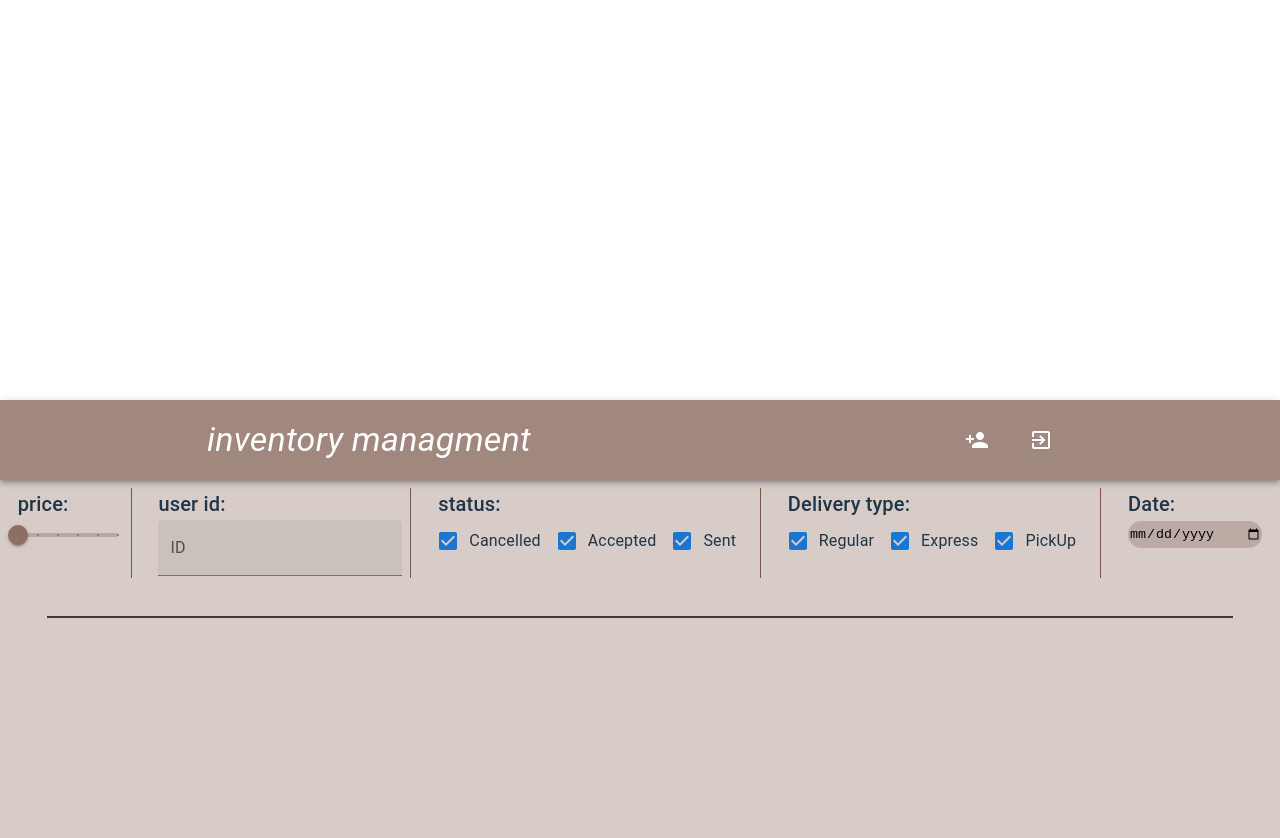
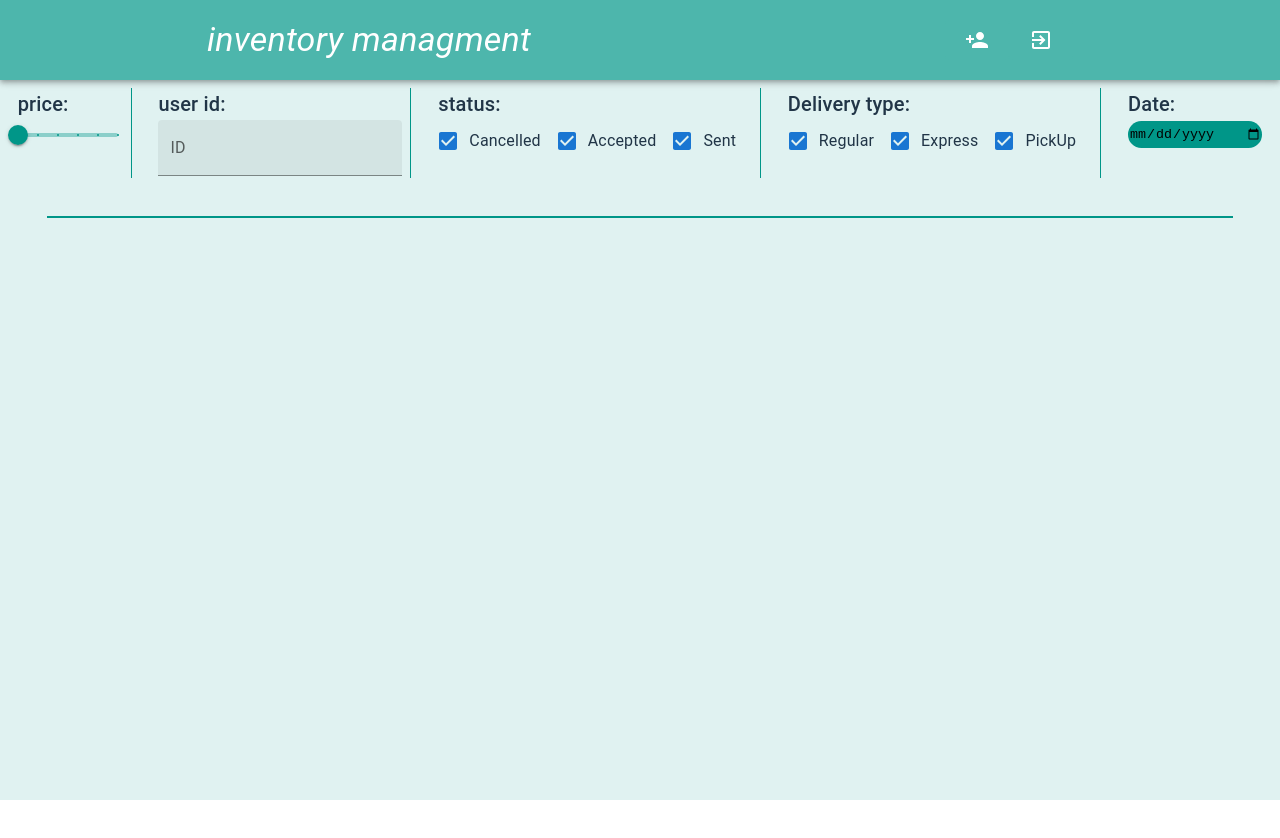
Before and after one commit to program-training/class-6-OMS-front, a React (Vite) app: page /orders/dashboard in a window 1280 px wide. Shown: the top 838 px of the page. After the commit the page ends 800 px from the top, so only its background shows below. Built offline with nearby package versions, Linux system fonts and the light colour scheme.

Commit message:
change colors

```diff
--- a/src/components/pages/dashboard/DashBoard.tsx
+++ b/src/components/pages/dashboard/DashBoard.tsx
@@ -5,10 +5,10 @@ import Hader from "./Hader";
 const DashBoard = () => {
 
   return (
-    <Box sx={{ bgcolor: '#d7ccc8', minHeight: '100vh', height: '100vh', width: '100vw', margin: '0', position: 'absolute' }}>
+    <Box sx={{ bgcolor: '#e0f2f1', minHeight: '100vh', height: '100vh', width: '100vw', margin: '0', position: 'absolute' }}>
       <Hader />
       <Filters />
-      <hr color="#4e342e" style={{ width: '74em' }} />
+      <hr color="#009688" style={{ width: '74em' }} />
 
     </Box>
   )
--- a/src/components/pages/dashboard/Filters.tsx
+++ b/src/components/pages/dashboard/Filters.tsx
@@ -7,43 +7,43 @@ export default function Filters() {
                 <Box sx={{ display: 'flex', height:'10em' }}>
                     <Box sx={{ margin: '8px' }}>
                         <Typography variant='h6'>price:</Typography>
-                        <Slider aria-label="Temperature" defaultValue={30} valueLabelDisplay="auto" step={50} marks min={50} max={300} sx={{ width: '100px', color: '#8d6e63',marginRight:'5px' }} />
+                        <Slider aria-label="Temperature" defaultValue={30} valueLabelDisplay="auto" step={50} marks min={50} max={300} sx={{ width: '100px', color: '#009688',marginRight:'5px' }} />
                     </Box>
-                    <div style={{ height: '90px', width: '0.5px', backgroundColor: '#795548', marginTop: '8px' }}></div>
+                    <div style={{ height: '90px', width: '0.5px', backgroundColor: '#009688', marginTop: '8px' }}></div>
                 </Box>
                 <Box sx={{ display: 'flex', height:'10em' }}>
                     <Box sx={{ margin: '8px' }}>
                         <Typography variant='h6'>user id:</Typography>
-                        <TextField id="filled-basic" label="ID" variant="filled" sx={{ color: '#a1887f' }} />
+                        <TextField  label="ID" variant="filled" />
                     </Box>
-                    <div style={{ height: '90px', width: '0.5px', backgroundColor: '#795548', marginTop: '8px' }}></div>
+                    <div style={{ height: '90px', width: '0.5px', backgroundColor: '#009688', marginTop: '8px' }}></div>
                 </Box>
                 <Box sx={{ display: 'flex', height:'10em' }}>
                     <Box sx={{ margin: '8px' }}>
                         <Typography variant='h6'>status:</Typography>
                         <FormGroup sx={{ display: 'flex', flexDirection: 'row' }}>
-                            <FormControlLabel control={<Checkbox defaultChecked sx={{ color: '#795548' }} />} label="Cancelled" />
-                            <FormControlLabel control={<Checkbox defaultChecked sx={{ color: '#795548' }} />} label="Accepted" />
-                            <FormControlLabel control={<Checkbox defaultChecked sx={{ color: '#795548' }} />} label="Sent" />
+                            <FormControlLabel control={<Checkbox defaultChecked sx={{ color: '#009688' }} />} label="Cancelled" />
+                            <FormControlLabel control={<Checkbox defaultChecked sx={{ color: '#009688' }} />} label="Accepted" />
+                            <FormControlLabel control={<Checkbox defaultChecked sx={{ color: '#009688' }} />} label="Sent" />
                         </FormGroup>
                     </Box>
-                    <div style={{ height: '90px', width: '0.5px', backgroundColor: '#795548', marginTop: '8px' }}></div>
+                    <div style={{ height: '90px', width: '0.5px', backgroundColor: '#009688', marginTop: '8px' }}></div>
                 </Box>
                 <Box sx={{ display: 'flex', height:'10em' }}>
                     <Box sx={{ margin: '8px' }}>
                         <Typography variant='h6'>Delivery type:</Typography>
                         <FormGroup sx={{ display: 'flex', flexDirection: 'row' }}>
-                            <FormControlLabel control={<Checkbox defaultChecked sx={{ color: '#795548' }} />} label="Regular" />
-                            <FormControlLabel control={<Checkbox defaultChecked sx={{ color: '#795548' }} />} label="Express" />
-                            <FormControlLabel control={<Checkbox defaultChecked sx={{ color: '#795548' }} />} label="PickUp" />
+                            <FormControlLabel control={<Checkbox defaultChecked sx={{ color: '#009688' }} />} label="Regular" />
+                            <FormControlLabel control={<Checkbox defaultChecked sx={{ color: '#009688' }} />} label="Express" />
+                            <FormControlLabel control={<Checkbox defaultChecked sx={{ color: '#009688' }} />} label="PickUp" />
                         </FormGroup>
                     </Box>
-                    <div style={{ height: '90px', width: '0.5px', backgroundColor: '#795548', marginTop: '8px' }}></div>
+                    <div style={{ height: '90px', width: '0.5px', backgroundColor: '#009688', marginTop: '8px' }}></div>
                 </Box>
                 <Box sx={{ display: 'flex', height:'10em' }}>
                     <Box sx={{ margin: '8px' }}>
                         <Typography variant='h6'>Date:</Typography>
-                        <input type="date" style={{backgroundColor:'#bcaaa4', border:'none', borderRadius:'1em', height:'2em', width:'10em'}}></input>
+                        <input type="date" style={{backgroundColor:'#009688', border:'none', borderRadius:'1em', height:'2em', width:'10em'}}></input>
                     </Box>
                 </Box>
             </Box>
--- a/src/components/pages/dashboard/Hader.tsx
+++ b/src/components/pages/dashboard/Hader.tsx
@@ -5,13 +5,13 @@ import { AppBar, Box, Button, Typography} from "@mui/material"
 
 function Hader() {
     return (
-        <AppBar  sx={{display:'flex',flexDirection:'row',justifyContent:'space-around',alignItems:'center', width: '100vw', height: '10vh', top: '0',backgroundColor:'#a1887f', position:'relative'}}>
+        <AppBar  sx={{display:'flex',flexDirection:'row',justifyContent:'space-around',alignItems:'center', width: '100vw', height: '10vh', top: '0',backgroundColor:'#4db6ac', position:'relative'}}>
             <Box>
                 <Typography variant="h4" fontStyle="italic">inventory managment</Typography>
             </Box>
             <Box>
-                <Button size="large" sx={{backgroundColor:'#a1887f', color:'white'}}><PersonAdd /></Button>
-                <Button size="large" sx={{backgroundColor:'#a1887f', color:'white'}}><ExitToApp /></Button>
+                <Button size="large" sx={{backgroundColor:'#4db6ac', color:'white'}}><PersonAdd /></Button>
+                <Button size="large" sx={{backgroundColor:'#4db6ac', color:'white'}}><ExitToApp /></Button>
             </Box>
         </AppBar>
     )
--- a/src/index.css
+++ b/src/index.css
@@ -26,7 +26,6 @@ a:hover {
 body {
   margin: 0;
   display: flex;
-  place-items: center;
   min-width: 320px;
   min-height: 100vh;
 }
```
